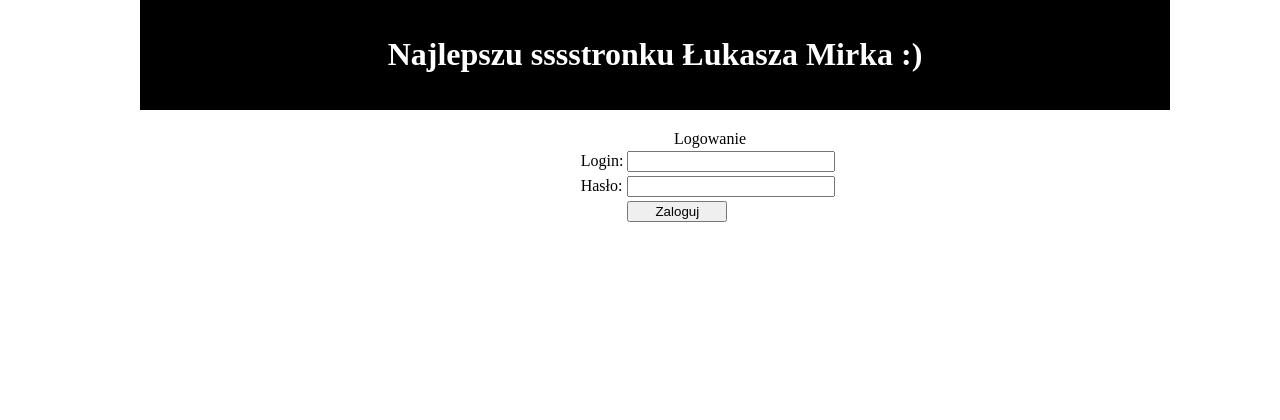
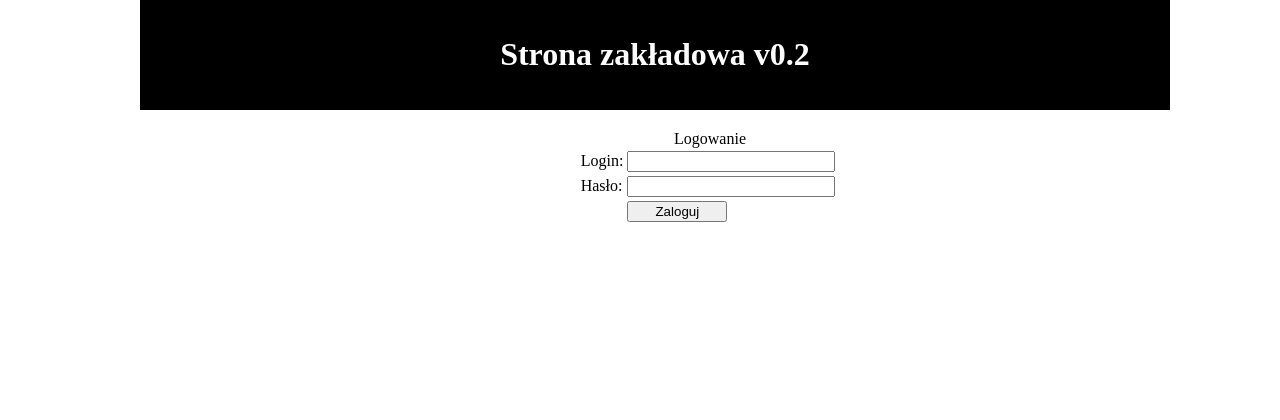
Before and after one commit to mmorawa/projektZzpi, a PHP site: page / in a window 1280 px wide. Shown: the top 420 px of the page. Run offline with PHP 8.4, Linux system fonts and the light colour scheme.

Commit message:
Update header.php

```diff
--- a/home/header.php
+++ b/home/header.php
@@ -9,7 +9,7 @@
 
 <div id="all">
 	<div id="header">
-	<h1>Najlepszu sssstronku Łukasza Mirka :)</h1>
+	<h1>Strona zakładowa v0.2</h1>
 	</div>
 	<div id="nav">
 	</div>
```
